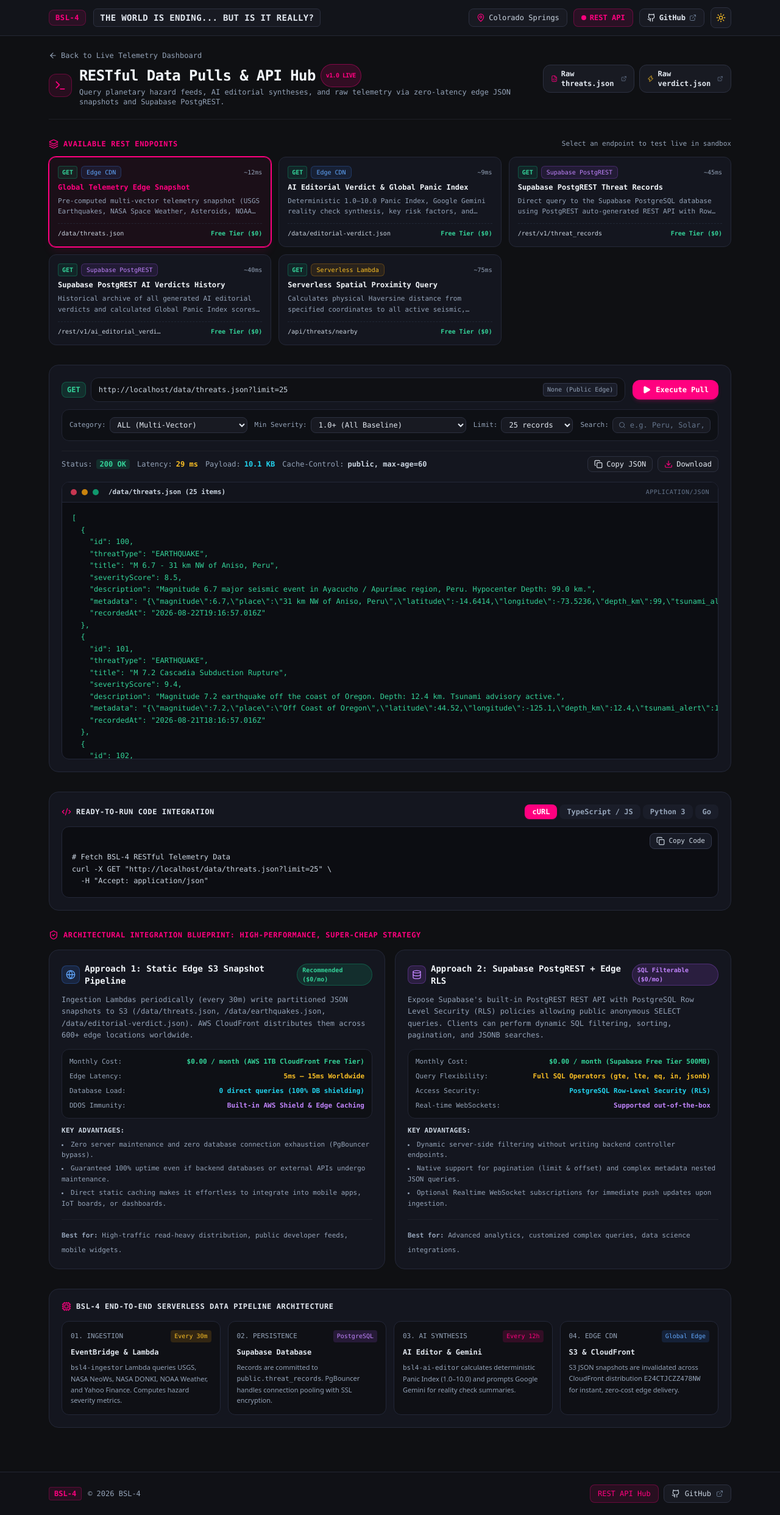
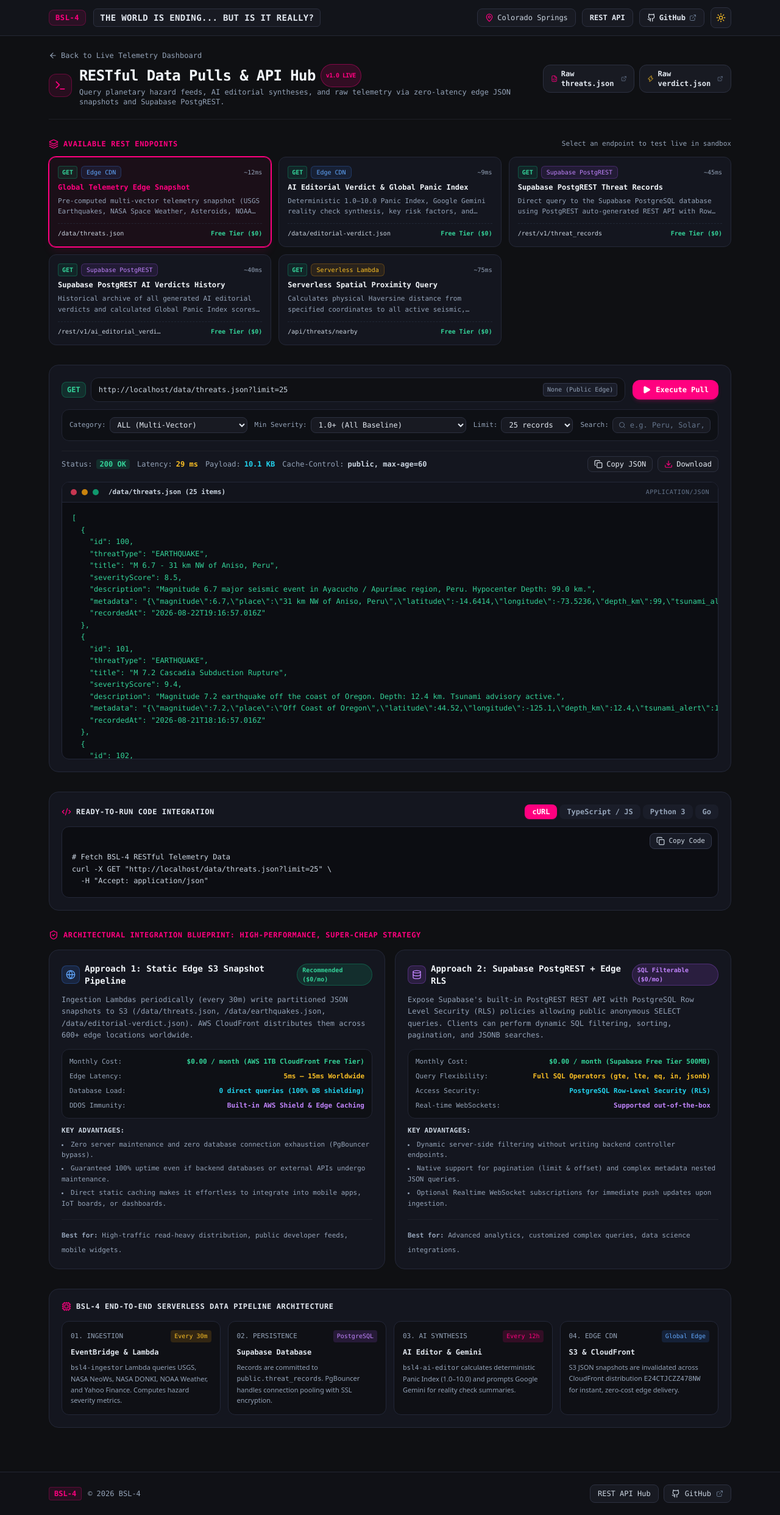
Before and after one commit to matteus8/bsl-4, a Next.js app in the folder frontend/: page /data-access in a window 1280 px wide. Shown: the whole page at 61% size. Built offline with nearby package versions, Linux system fonts and the light colour scheme; no server answers.

Commit message:
fix(ui): remove pulsating dot icon and add S3 clean routing aliases for data-access

```diff
--- a/frontend/src/components/Footer.tsx
+++ b/frontend/src/components/Footer.tsx
@@ -1,6 +1,7 @@
 'use client';
 
 import React from 'react';
+import Link from 'next/link';
 import { ExternalLink } from 'lucide-react';
 
 const GithubIcon = ({ className = 'w-3.5 h-3.5' }: { className?: string }) => (
@@ -30,16 +31,16 @@ export default function Footer({ isDark = true }: FooterProps) {
         </div>
 
         <div className="flex items-center gap-2">
-          <a
+          <Link
             href="/data-access"
-            className={`inline-flex items-center gap-1.5 px-3 py-1.5 rounded-lg border transition font-mono ${
+            className={`inline-flex items-center gap-1.5 px-3 py-1.5 rounded-lg border transition font-mono text-xs ${
               isDark
-                ? 'bg-[#FF007F]/10 hover:bg-[#FF007F]/20 border-[#FF007F]/30 text-[#FF007F]'
-                : 'bg-[#FF007F]/10 hover:bg-[#FF007F]/15 border-[#FF007F]/30 text-[#FF007F]'
+                ? 'bg-[#181a22] hover:bg-[#222530] border-[#2c3040] text-slate-300 hover:text-white'
+                : 'bg-slate-50 hover:bg-slate-100 border-slate-200 text-slate-700 hover:text-slate-900'
             }`}
           >
-            <span>REST API Hub</span>
-          </a>
+            REST API Hub
+          </Link>
 
           <a
             href="https://github.com/matteus8/bsl-4/tree/main"
--- a/frontend/src/components/Header.tsx
+++ b/frontend/src/components/Header.tsx
@@ -1,6 +1,7 @@
 'use client';
 
 import React from 'react';
+import Link from 'next/link';
 import { MapPin, Sun, Moon, ExternalLink } from 'lucide-react';
 import { UserLocation } from '@/types/threats';
 
@@ -61,18 +62,17 @@ export default function Header({
           )}
 
           {/* REST API Hub Navigation */}
-          <a
+          <Link
             href="/data-access"
-            className={`flex items-center gap-1.5 px-3 py-1.5 rounded-lg border text-xs font-semibold font-mono transition ${
+            className={`px-3 py-1.5 rounded-lg border text-xs font-semibold font-mono transition ${
               isDark
-                ? 'bg-[#FF007F]/10 hover:bg-[#FF007F]/20 border-[#FF007F]/30 text-[#FF007F]'
-                : 'bg-[#FF007F]/10 hover:bg-[#FF007F]/15 border-[#FF007F]/30 text-[#FF007F]'
+                ? 'bg-[#181a22] hover:bg-[#222530] border-[#2c3040] text-slate-200 hover:text-white'
+                : 'bg-slate-50 hover:bg-slate-100 border-slate-200 text-slate-700 hover:text-slate-900'
             }`}
             title="Explore RESTful API & Data Pulls"
           >
-            <span className="w-2 h-2 rounded-full bg-[#FF007F] animate-pulse"></span>
-            <span>REST API</span>
-          </a>
+            REST API
+          </Link>
 
           {/* GitHub Source Link */}
           <a
```
